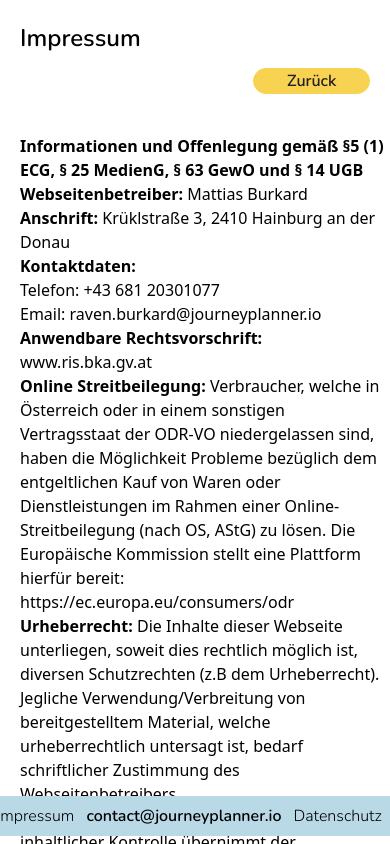
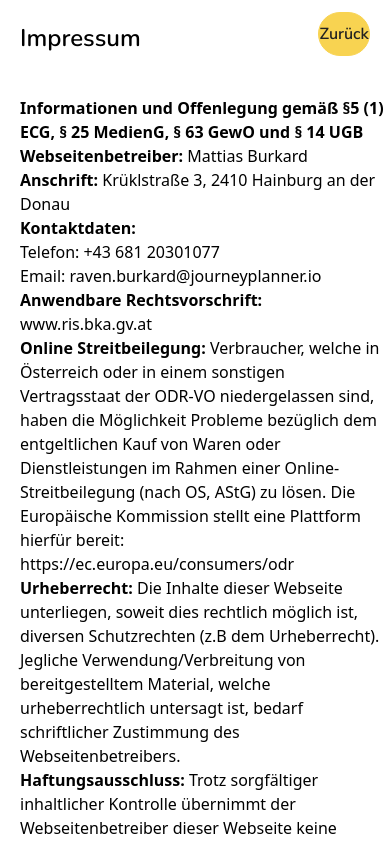
Before and after one commit to JourneyPlanner/JourneyPlanner-old, a Vue app: page /impressum in a window 390 px wide. Shown: the top 844 px of the page. Built offline with nearby package versions, Linux system fonts and the light colour scheme.

Commit message:
fix: imprint resizing bug (#12)
* fix: fixed imprint resizing and improved footer

* fix: formatted Footer.vue

* fix: tweaked footer for better responsive behaviour

```diff
--- a/src/components/Footer.vue
+++ b/src/components/Footer.vue
@@ -1,17 +1,9 @@
-<script setup lang="ts">
-
-</script>
-
 <template>
   <div class="flex justify-center items-center">
-    <div class="bg-primary rounded-[68px] font-nunito font-light text-base px-4 py-2 mt-4 mb-2">
-      <RouterLink to="impressum" class="mr-3">Impressum</RouterLink>
-      <a href="mailto:contact@journeyplanner.io" class="font-semibold mr-3">contact@journeyplanner.io</a>
-      <RouterLink to="datenschutz" class="mr-3">Datenschutz</RouterLink>
+    <div class="bg-primary rounded-[68px] font-nunito font-light text-base py-2 mt-4 mb-2">
+      <RouterLink to="impressum" class="mr-1 ml-2 sm:ml-5 sm:mr-3">Impressum</RouterLink>
+      <a href="mailto:contact@journeyplanner.io" class="font-semibold mr-1 sm:mr-3">contact@journeyplanner.io</a>
+      <RouterLink to="datenschutz" class="mr-2 sm:mr-5">Datenschutz</RouterLink>
     </div>
   </div>
 </template>
-
-<style scoped>
-
-</style>
--- a/src/views/ImprintView.vue
+++ b/src/views/ImprintView.vue
@@ -4,8 +4,7 @@ import Footer from "@/components/Footer.vue";
 </script>
 
 <template>
-  <div class="grid grid-cols-2grid-rows-1 sm:grid-cols-3">
-
+  <div class="grid grid-cols-2 grid-rows-1 sm:grid-cols-3">
     <h2 class=" font-nunito font-semibold text-xl ml-5 mt-5
               sm:font-bold sm:col-start-2 sm:text-xl md:text-2xl md:text-center">Impressum</h2>
 
@@ -43,15 +42,11 @@ import Footer from "@/components/Footer.vue";
       umgehend
       entfernen.</p>
     <p><b>Blattlinie:</b> Tool für Reiseplanung</p>
-    <p class="font-light">Quelle: <b><a href="https://www.rechtstexte-generator.at/dsgvo-generator-oesterreich/">Datenschutz
+    <p class="font-light mt-2">Quelle: <b><a href="https://www.rechtstexte-generator.at/dsgvo-generator-oesterreich/">Datenschutz
       DSGVO
       Generator</a></b> in Kooperation mit <b><a
         href="https://www.ortner-rechtsanwalt.at/rechtsanwalt-fuer-arbeitsrecht/">Rechtsanwalt Arbeitsrecht</a></b>
     </p>
   </div>
-  <Footer class="fixed bottom-0 w-full"/>
+  <Footer class="bottom-0 w-full md:fixed"/>
 </template>
-
-<style scoped>
-
-</style>
```
